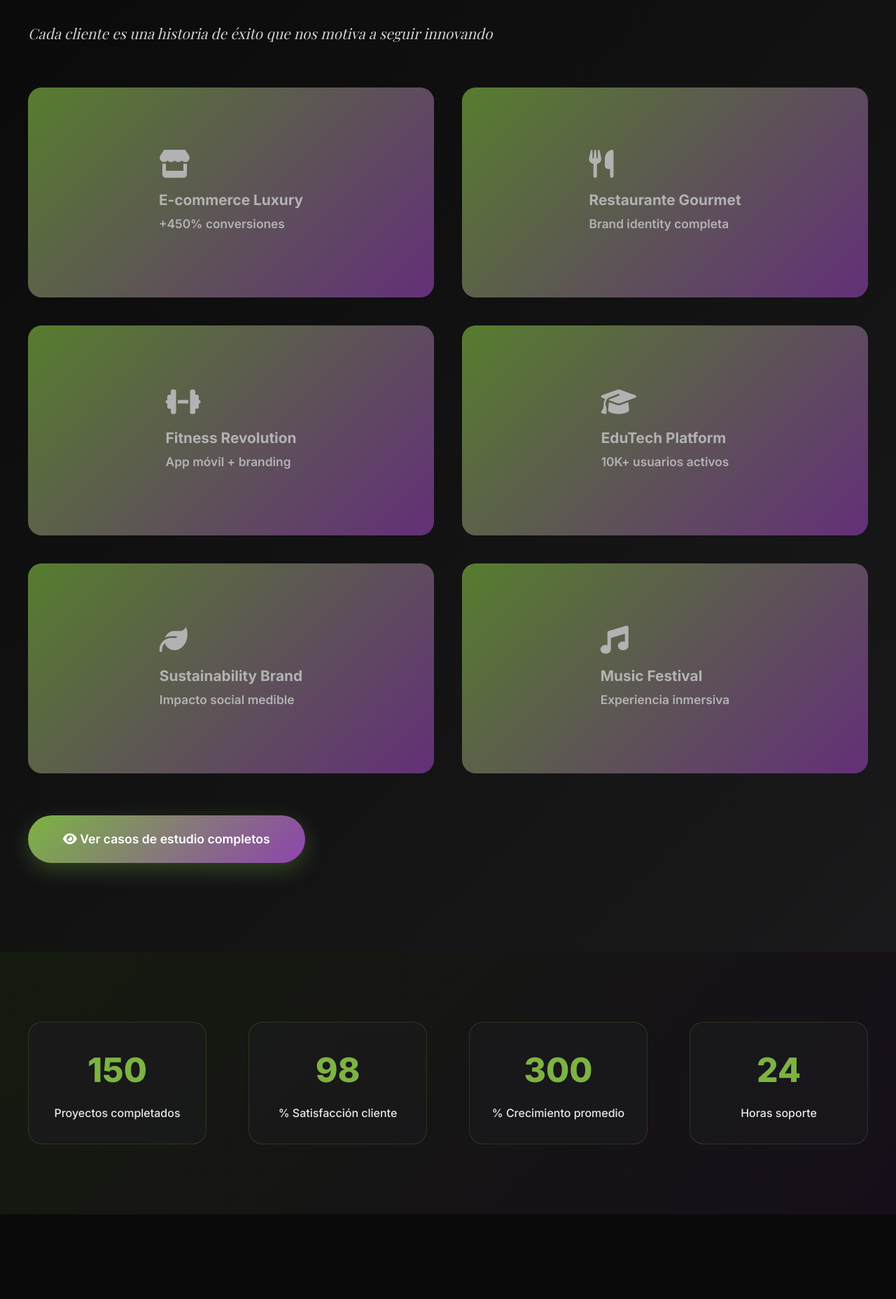
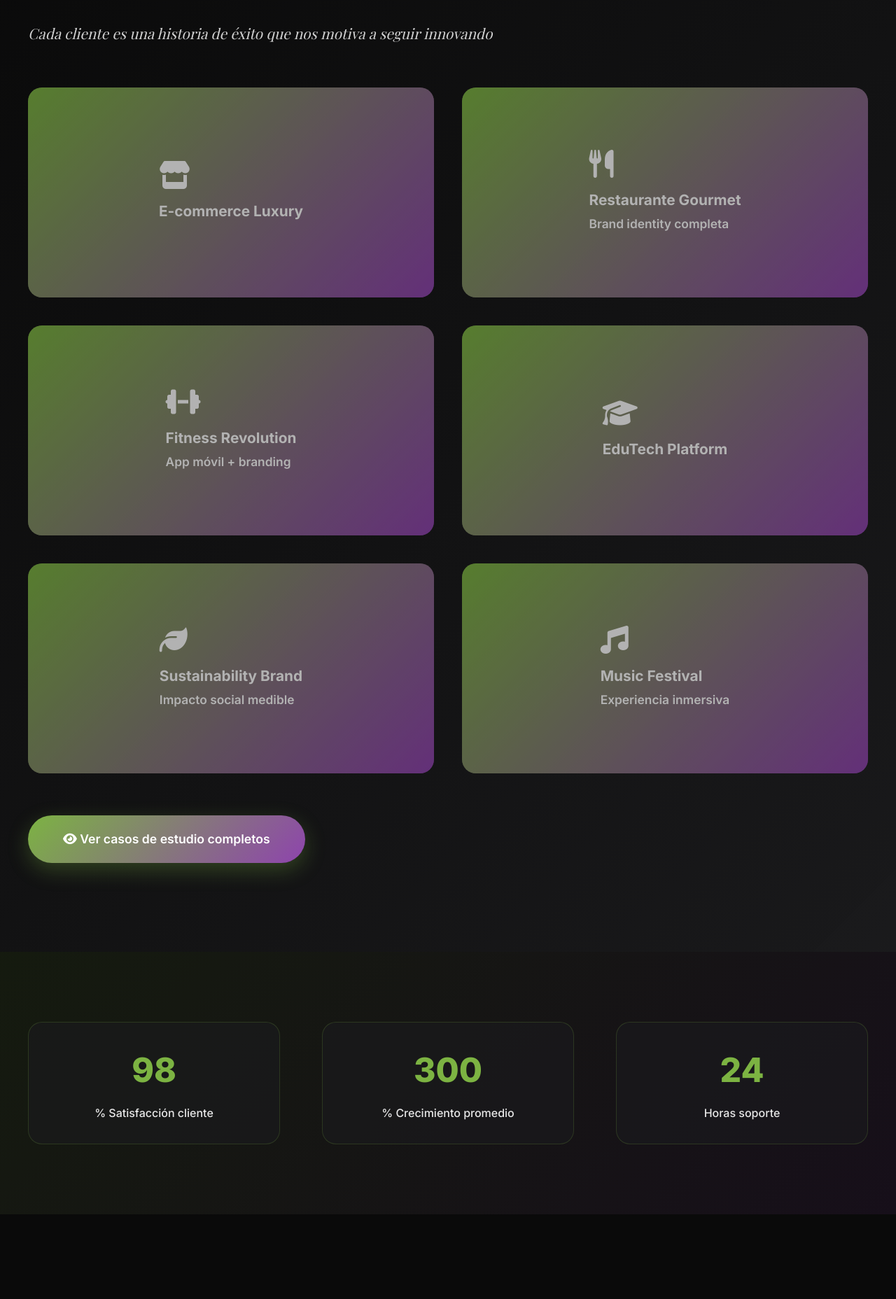
Before and after one commit to Yaz-dev-sys/Aura-Creativa, a Django app: page / in a window 1280 px wide. Shown: the part 3648-5504 px from the top of the page at 70% size. Run offline with Django 5.2, Linux system fonts and the light colour scheme; some web fonts are replaced.

Commit message:
App Version 1.0

```diff
--- a/SitioWeb/templates/index.html
+++ b/SitioWeb/templates/index.html
@@ -1157,7 +1157,7 @@
                         <div>
                             <i class="fas fa-store" style="font-size: 2.5rem; margin-bottom: 15px;"></i>
                             <br><strong>E-commerce Luxury</strong>
-                            <br><small>+450% conversiones</small>
+
                         </div>
                     </div>
                     <div class="portfolio-item">
@@ -1178,7 +1178,7 @@
                         <div>
                             <i class="fas fa-graduation-cap" style="font-size: 2.5rem; margin-bottom: 15px;"></i>
                             <br><strong>EduTech Platform</strong>
-                            <br><small>10K+ usuarios activos</small>
+
                         </div>
                     </div>
                     <div class="portfolio-item">
@@ -1208,10 +1208,7 @@
     <section class="section stats">
         <div class="container">
             <div class="stats-grid fade-in">
-                <div class="stat-item">
-                    <div class="stat-number" data-target="150">0</div>
-                    <div class="stat-label">Proyectos completados</div>
-                </div>
+
                 <div class="stat-item">
                     <div class="stat-number" data-target="98">0</div>
                     <div class="stat-label">% Satisfacción cliente</div>
```
